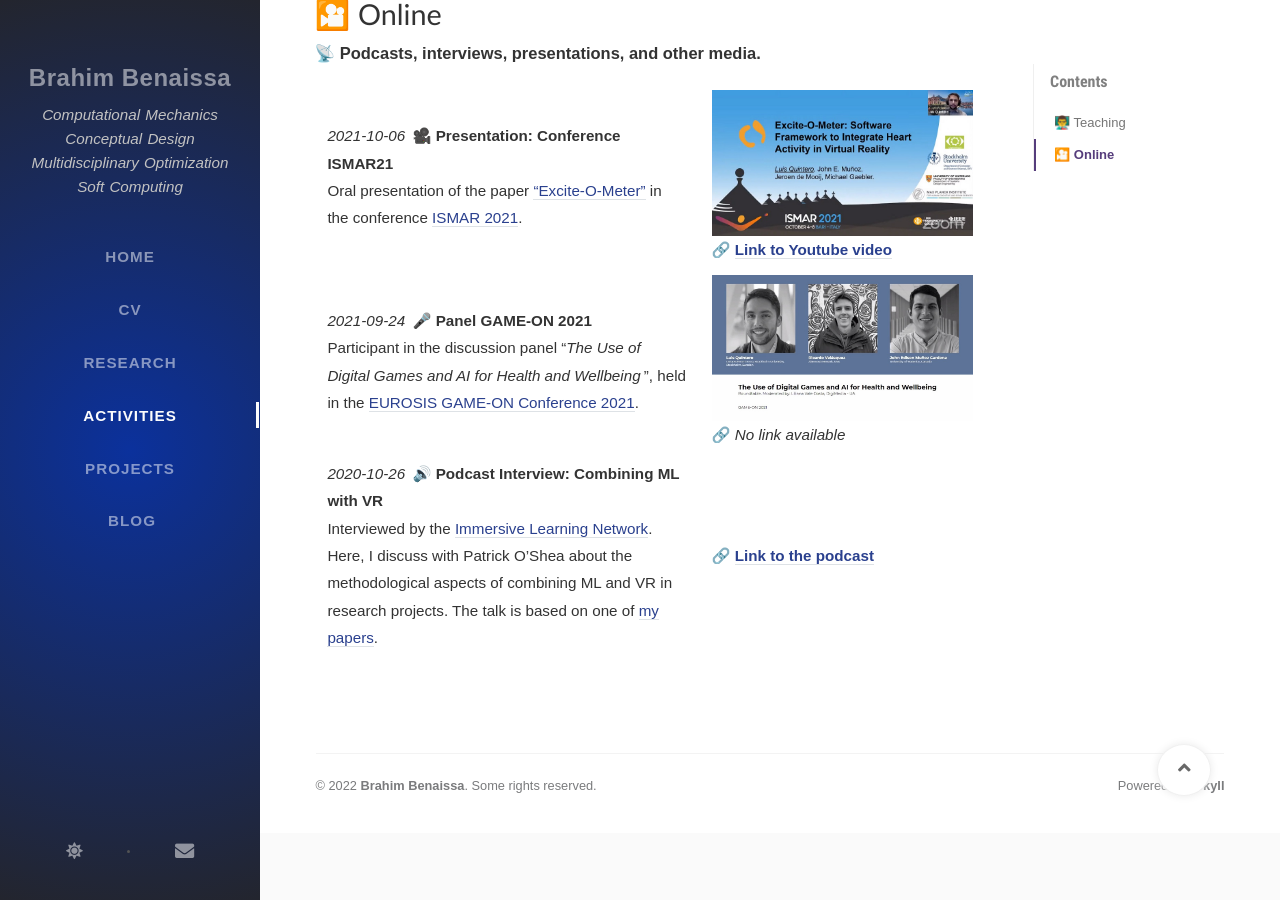
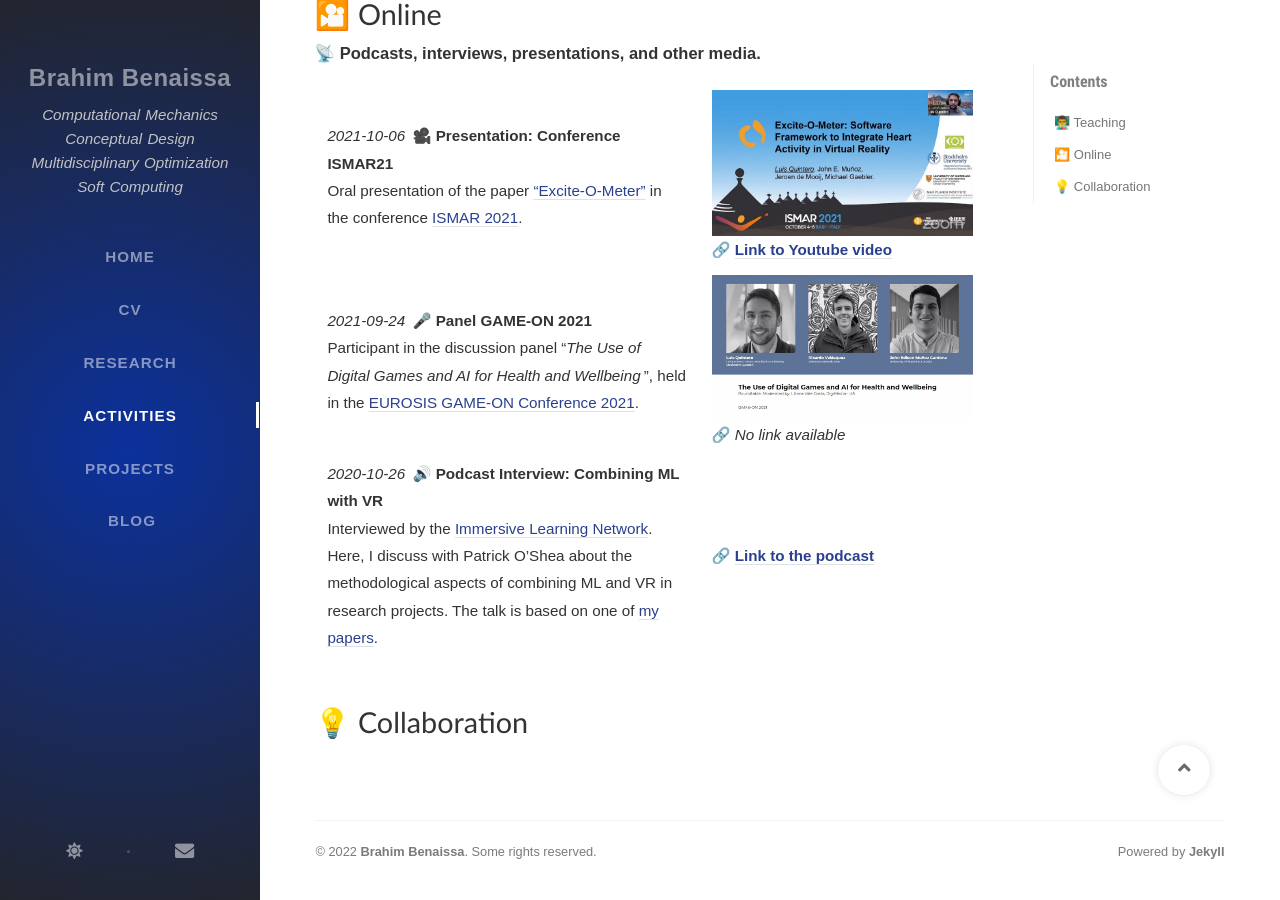
Before and after one commit to Brahim-Benaissa/Brahim-Benaissa.github.io, a Jekyll site: the page built from tabs/media.md, in a window 1280 px wide and 900 px high, scrolled down 930 px. Built offline with Jekyll 4.4.1, drawn with Linux system fonts in a browser that asks for light colours; nearby versions of some CDN libraries; some web fonts are replaced; comment, search, counter and statistics services are not loaded.

Commit message:
Update media.md

```diff
--- a/tabs/media.md
+++ b/tabs/media.md
@@ -45,3 +45,6 @@ toc: true
 | *2021-10-06* 🎥 **Presentation: Conference ISMAR21** <br> Oral presentation of the paper ["Excite-O-Meter"]({{site.baseurl}}/projects/ExciteOMeter) in the conference [ISMAR 2021](https://ismar21.org/). <br> | ![ISMAR21]({{site.baseurl}}/assets/img/media/202110ismar.jpg){:width="100%"} <br> 🔗 [**Link to Youtube video**](https://youtu.be/lTfjSNsVGes?t=4326){:target="_blank"} |
 | *2021-09-24* 🎤 **Panel GAME-ON 2021** <br> Participant in the discussion panel "*The Use of Digital Games and AI for Health and Wellbeing*", held in the [EUROSIS GAME-ON Conference 2021](https://eurosis.org/conf/gameon/2021/index.html). | ![GAMEON21]({{site.baseurl}}/assets/img/media/202109panelgames4health.jpg){:width="100%"} 🔗 *No link available* |
 | *2020-10-26* 🔊 **Podcast Interview: Combining ML with VR**  <br> Interviewed by the [Immersive Learning Network](https://immersivelrn.org/). Here, I discuss with Patrick O'Shea about the methodological aspects of combining ML and VR in research projects. The talk is based on one of [my papers](https://doi.org/10.1145/3389189.3394093). | 🔗 [**Link to the podcast**](https://www.podomatic.com/podcasts/versatilist/episodes/2020-10-25T19_04_00-07_00){:target="_blank"}|
+
+
+# 💡 Collaboration
```
